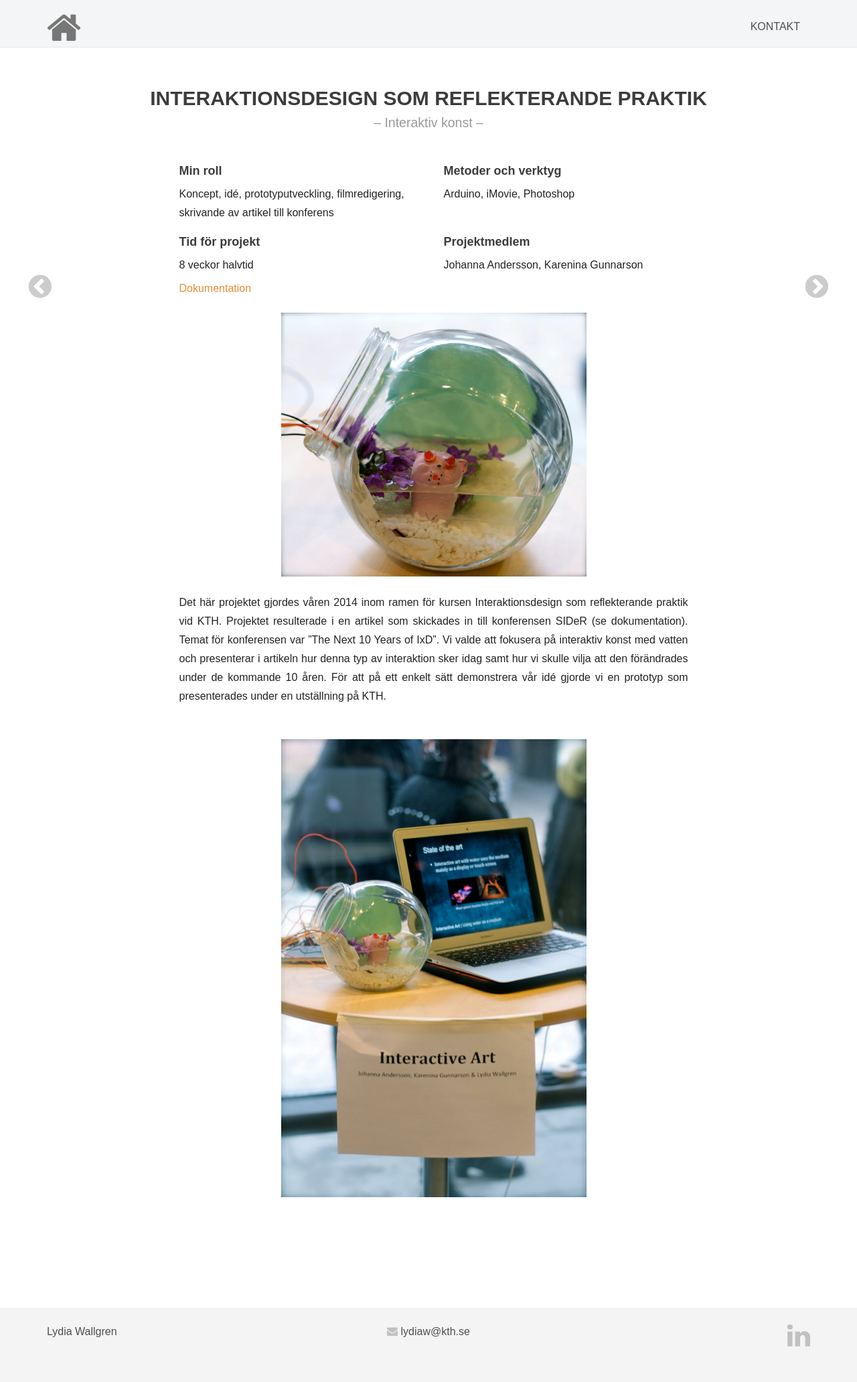
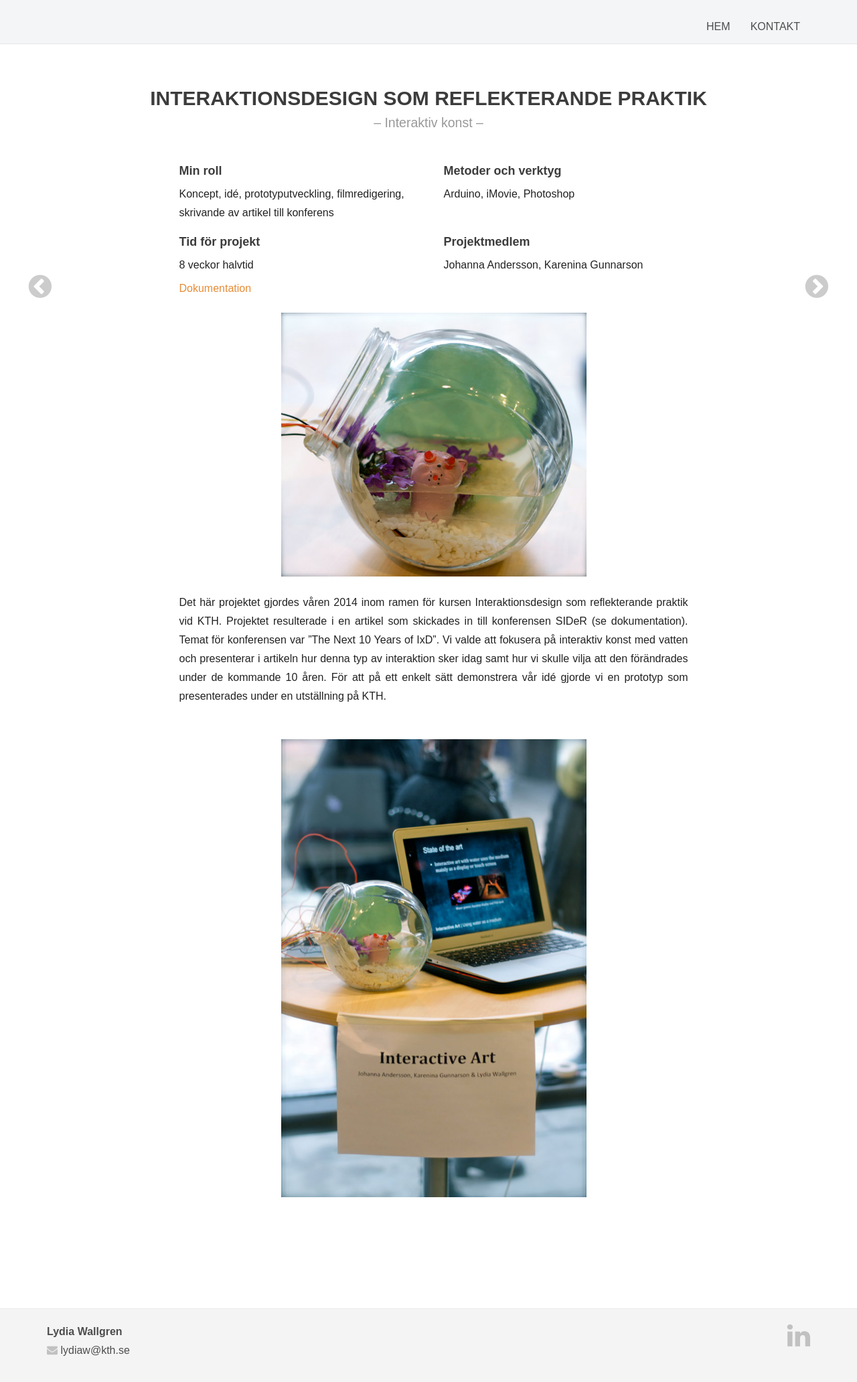
Before and after one commit to Lydia-Wallgren/Lydia-Wallgren.github.io, a plain HTML site: page emg/art.html in a window 1280 px wide. Shown: the whole page at 67% size. Drawn offline with nearby package versions, Linux system fonts and the light colour scheme.

Commit message:
changed footer and menu, added emg.js

```diff
--- a/emg/art.html
+++ b/emg/art.html
@@ -38,10 +38,11 @@
             <span class="icon-bar"></span>
             <span class="icon-bar"></span>
           </button>
-          <a class="navbar-brand" href="index.html"><i class="fa fa-home"></i></a>
+          <!--<a class="navbar-brand" href="#"><i class="fa fa-home"></i></a>-->
         </div>
         <div class="navbar-collapse collapse">
           <ul class="nav navbar-nav navbar-right">
+          	<li class="active"><a href="index.html">Hem</a></li>
             <li class="active"><a href="#f">Kontakt</a></li>
           </ul>
         </div><!--/.nav-collapse -->
@@ -132,10 +133,11 @@
 		<div class="container">
 			<div class="row">
 				<div class="col-lg-4">
-					<p>Lydia Wallgren</p>
+					<p><b>Lydia Wallgren</b><br/>
+					<i class="fa fa-envelope"></i> lydiaw@kth.se</p>
 				</div>
 				<div class="col-lg-4 centered">
-					<p><i class="fa fa-envelope"></i> lydiaw@kth.se</p>
+
 				</div>
 				<div class="col-lg-4 right">
 						<a href="https://se.linkedin.com/in/lydiawallgren" target="_blank"><i class="fa fa-linkedin"></i></a></p>
--- a/emg/assets/css/main.css
+++ b/emg/assets/css/main.css
@@ -94,7 +94,8 @@ a:focus {
     outline: 0;
 }
 
-a:active {
+a:active,
+a .blue {
 	border-bottom: solid 3px #232f61;
 	color: #232f61
 }
--- /dev/null
+++ b/emg/assets/js/emg.js
@@ -0,0 +1,4 @@
+window.addEvent('domready',function() {
+    document.getElementById(f)
+    };
+});
```
Also changed, not shown: emg/commercial.html (+5 -3 lines), emg/floaton.html (+5 -3 lines), emg/graphic.html (+5 -3 lines), emg/koop.html (+5 -3 lines), emg/planning.html (+5 -3 lines), emg/remake.html (+5 -3 lines), emg/responsible.html (+5 -3 lines), emg/svid.html (+5 -3 lines).
